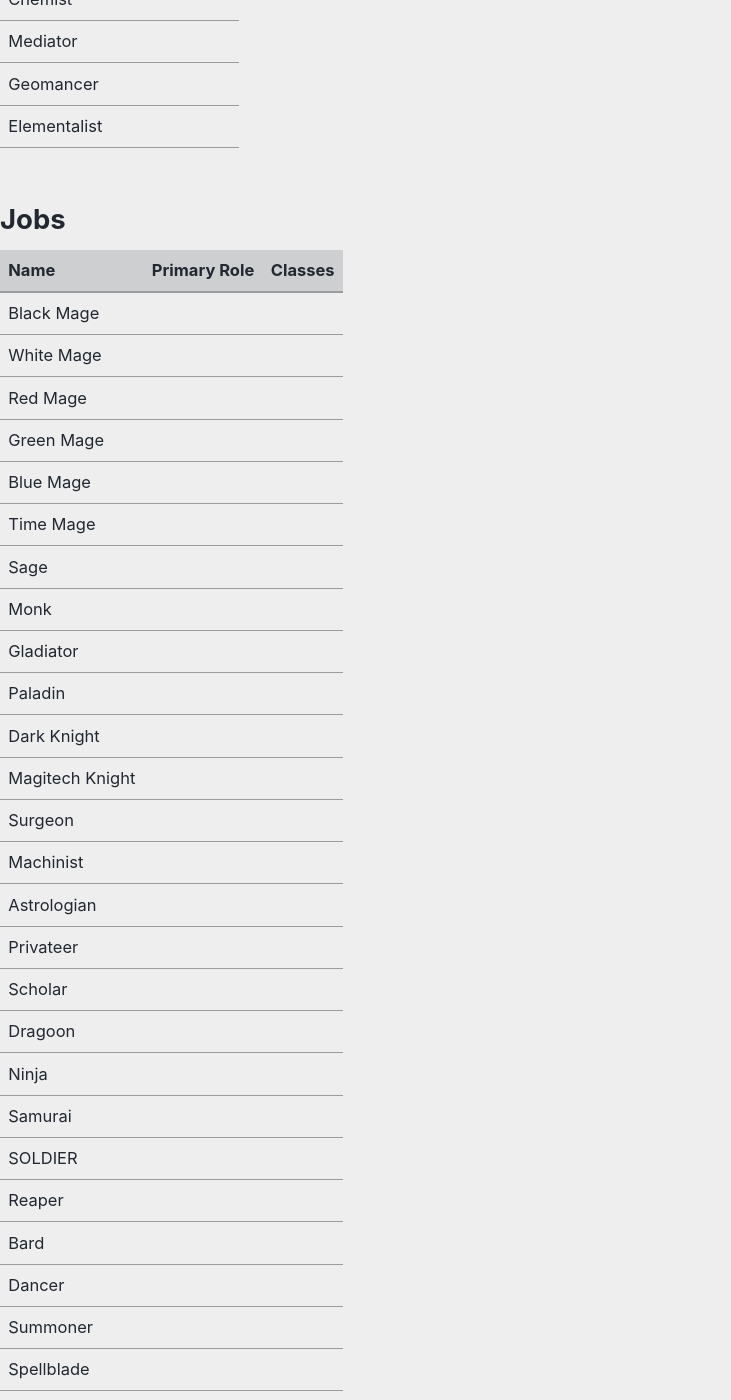
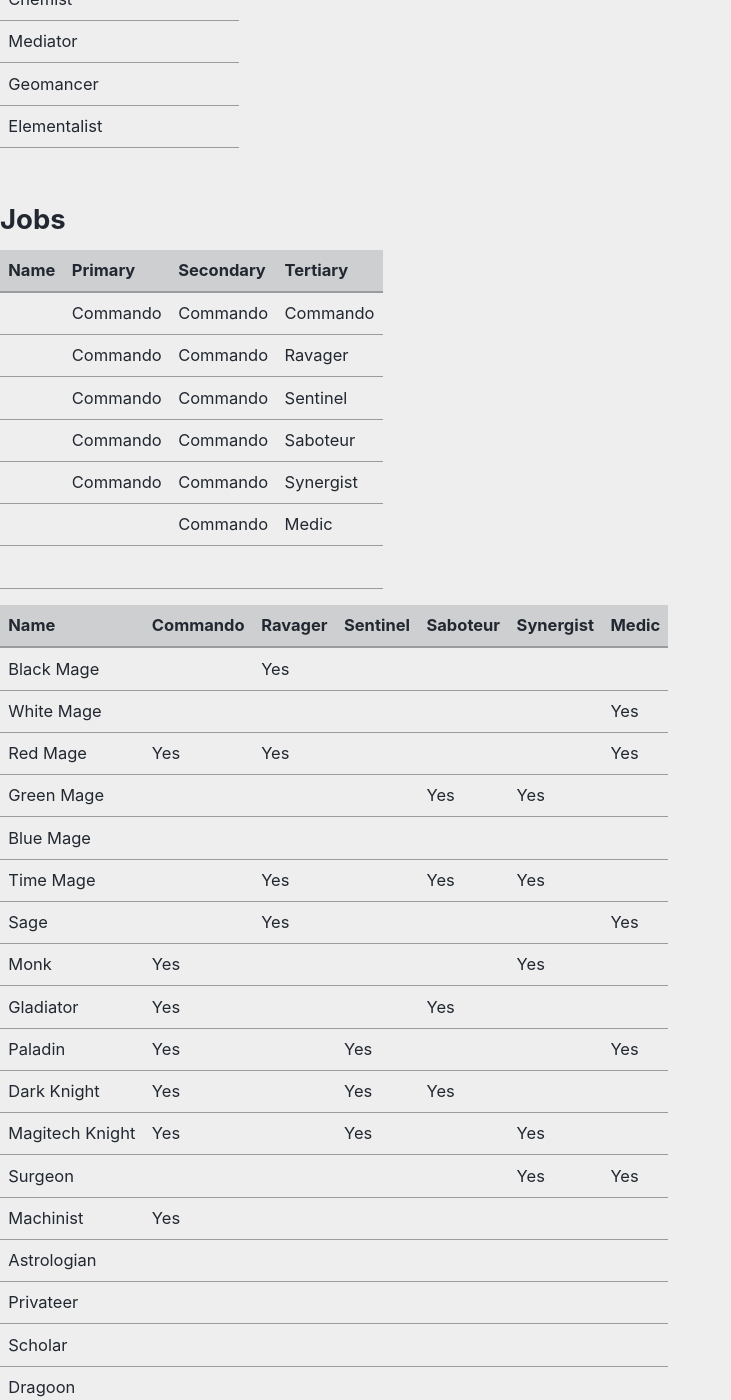
Before and after one commit to alyons/ffrpg3.5, a Jekyll site: the page built from docs/Fleeting Notes/Classes & Jobs with Roles.md, in a window 1280 px wide and 1400 px high, scrolled down 1464 px. Shown: the whole window, without its empty margins (0-731 px from the left). Built offline with Jekyll 4.4.1, drawn with Linux system fonts in a browser that asks for light colours; cached includes are drawn as plain includes; our own code applies the rules of GitHub Pages for plain Markdown files; some of the changed text lies outside the part shown.

Commit message:
vault backup: 2023-01-04 01:11:34

```diff
--- a/docs/Fleeting Notes/Classes & Jobs with Roles.md
+++ b/docs/Fleeting Notes/Classes & Jobs with Roles.md
@@ -39,39 +39,49 @@ And what if Jobs had multiple Paradigms? Meaning that
 
 ## Jobs
 
-| Name            | Primary Role | Classes |
-| --------------- | ------------ | ------- |
-| Black Mage      |              |         |
-| White Mage      |              |         |
-| Red Mage        |              |         |
-| Green Mage      |              |         |
-| Blue Mage       |              |         |
-| Time Mage       |              |         |
-| Sage            |              |         |
-| Monk            |              |         |
-| Gladiator       |              |         |
-| Paladin         |              |         |
-| Dark Knight     |              |         |
-| Magitech Knight |              |         |
-| Surgeon         |              |         |
-| Machinist       |              |         |
-| Astrologian     |              |         |
-| Privateer       |              |         |
-| Scholar         |              |         |
-| Dragoon         |              |         |
-| Ninja           |              |         |
-| Samurai         |              |         |
-| SOLDIER         |              |         |
-| Reaper          |              |         |
-| Bard            |              |         |
-| Dancer          |              |         |
-| Summoner        |              |         |
-| Spellblade      |              |         |
-| Caller          |              |         |
-| Void Mage       |              |         |
-| Rune Knight     |              |         |
-| Magic Knight    |              |         |
-| Sniper          |              |         |
-| Ranger          |              |         |
-| Assassin        |              |         |
-|                 |              |         |
+| Name | Primary  | Secondary | Tertiary  |
+| ---- | -------- | --------- | --------- |
+|      | Commando | Commando  | Commando  |
+|      | Commando         | Commando  | Ravager   |
+|      | Commando         | Commando  | Sentinel  |
+|      | Commando         | Commando  | Saboteur  |
+|      | Commando         | Commando  | Synergist |
+|      |          | Commando  | Medic     |
+|      |          |           |           |
+
+| Name            | Commando | Ravager | Sentinel | Saboteur | Synergist | Medic |
+| --------------- | -------- | ------- | -------- | -------- | --------- | ----- |
+| Black Mage      |          | Yes     |          |          |           |       |
+| White Mage      |          |         |          |          |           | Yes   |
+| Red Mage        | Yes      | Yes     |          |          |           | Yes   |
+| Green Mage      |          |         |          | Yes      | Yes       |       |
+| Blue Mage       |          |         |          |          |           |       |
+| Time Mage       |          | Yes     |          | Yes      | Yes       |       |
+| Sage            |          | Yes     |          |          |           | Yes   |
+| Monk            | Yes      |         |          |          | Yes       |       |
+| Gladiator       | Yes      |         |          | Yes      |           |       |
+| Paladin         | Yes      |         | Yes      |          |           | Yes   |
+| Dark Knight     | Yes      |         | Yes      | Yes      |           |       |
+| Magitech Knight | Yes      |         | Yes      |          | Yes       |       |
+| Surgeon         |          |         |          |          | Yes       | Yes   |
+| Machinist       | Yes      |         |          |          |           |       |
+| Astrologian     |          |         |          |          |           |       |
+| Privateer       |          |         |          |          |           |       |
+| Scholar         |          |         |          |          |           |       |
+| Dragoon         |          |         |          |          |           |       |
+| Ninja           |          |         |          |          |           |       |
+| Samurai         |          |         |          |          |           |       |
+| SOLDIER         |          |         |          |          |           |       |
+| Reaper          |          |         |          |          |           |       |
+| Bard            |          |         |          |          |           |       |
+| Dancer          |          |         |          |          |           |       |
+| Summoner        |          |         |          |          |           |       |
+| Spellblade      |          |         |          |          |           |       |
+| Caller          |          |         |          |          |           |       |
+| Void Mage       |          |         |          |          |           |       |
+| Rune Knight     |          |         |          |          |           |       |
+| Magic Knight    |          |         |          |          |           |       |
+| Sniper          |          |         |          |          |           |       |
+| Ranger          |          |         |          |          |           |       |
+| Assassin        |          |         |          |          |           |       |
+|                 |          |         |          |          |           |       |
```
Also changed, not shown: other parts of docs/Fleeting Notes/Classes & Jobs with Roles.md (+1 -1 lines).
